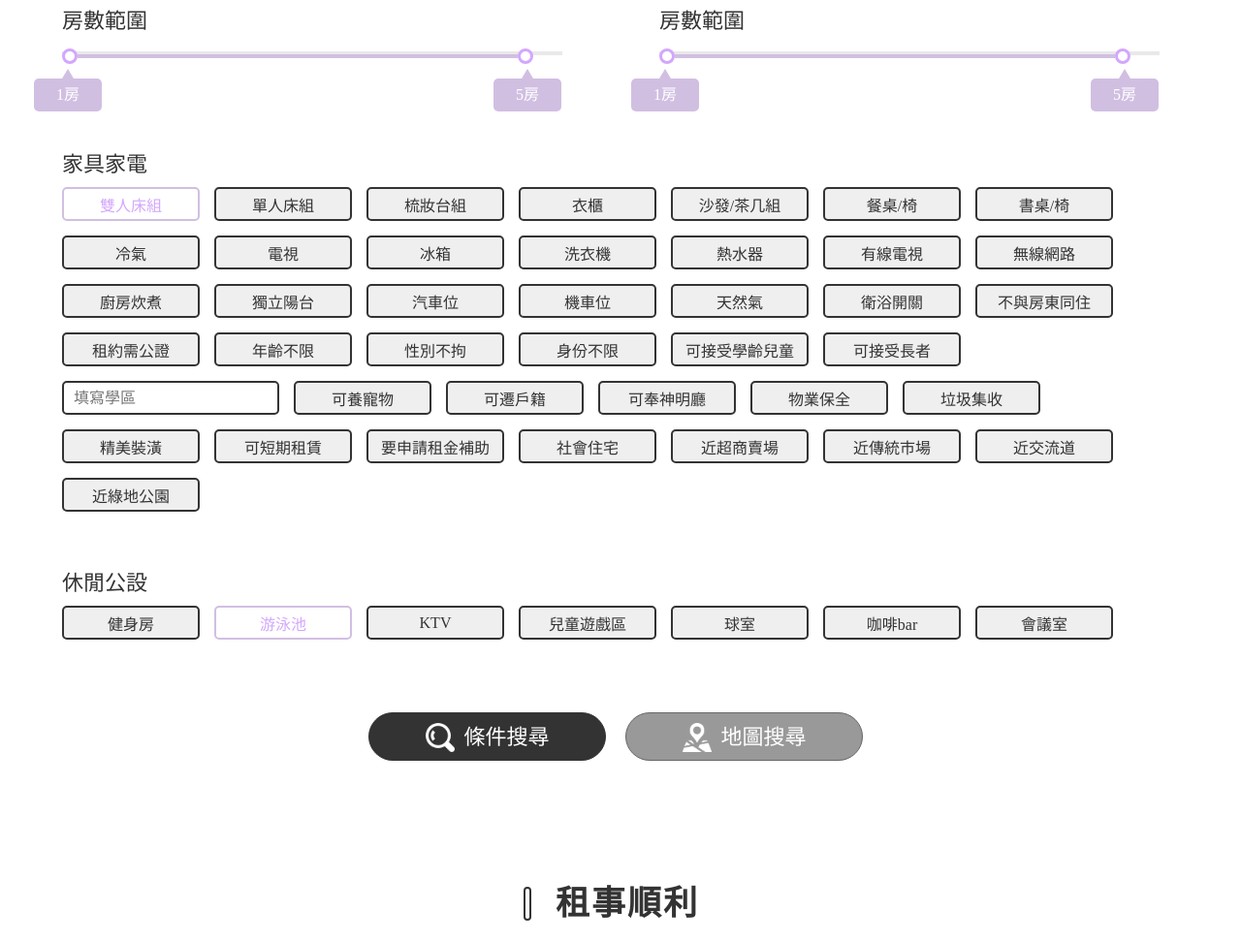
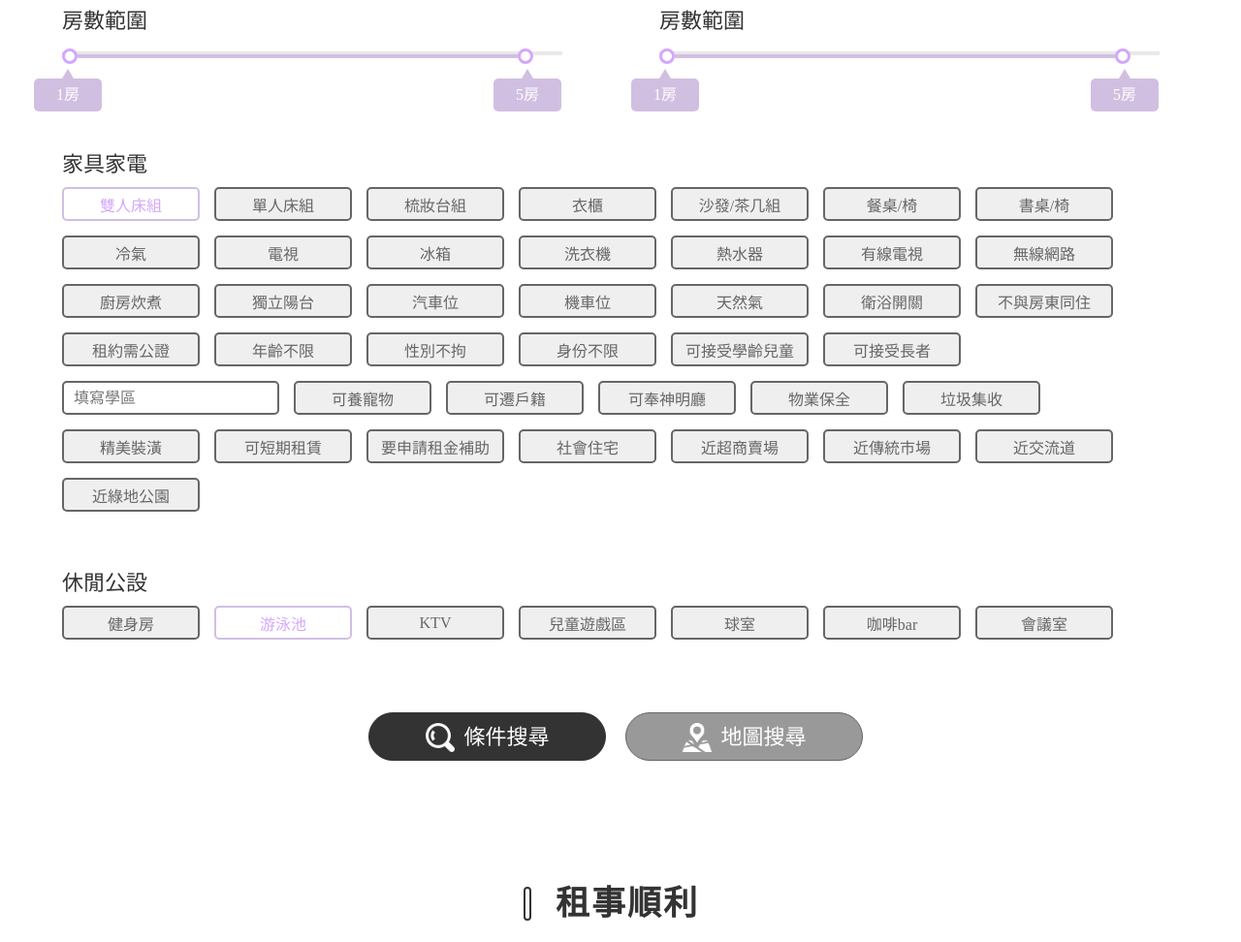
Before and after one commit to lionheartcds/Okrent, a plain HTML site: page index.html in a window 1280 px wide. Shown: the part 2023-2995 px from the top of the page at 97% size. Drawn offline with Linux system fonts and the light colour scheme; grey boxes are pictures that could not be loaded; a web font is replaced by a local one.

Commit message:
Add files via upload

```diff
--- a/css/common.css
+++ b/css/common.css
@@ -110,7 +110,7 @@ button{border:none;}
 .index-filter-condition-main-block{width:100%;height:auto;float: left;margin-bottom:40px;}
 .index-filter-condition-main-block:nth-last-child(1){margin-bottom:0px;}
 .index-filter-condition-title{width:100%;height:auto;float: left;margin-bottom:10px;}
-.index-filter-condition-btn{font-size:16px;width:auto;min-width:142px;height:35px;padding:0 10px;float: left;margin-right:15px;box-sizing:border-box;border-radius:5px;border:2px solid #333;color:#333;transition:all 0.2s;margin-bottom:15px;}
+.index-filter-condition-btn{font-size:16px;width:auto;min-width:142px;height:35px;padding:0 10px;float: left;margin-right:15px;box-sizing:border-box;border-radius:5px;border:2px solid #666;color:#666;transition:all 0.2s;margin-bottom:15px;}
 .index-filter-condition-btn:nth-last-child(1){margin-right:0px;}
 .index-filter-condition-btn:hover{border:2px solid #d1bfe2;background:white;color:#d3a7fc;text-align:center;}
 .index-filter-condition-btn.active{border:2px solid #d1bfe2;background:white;color:#d3a7fc;text-align:center;}
```
